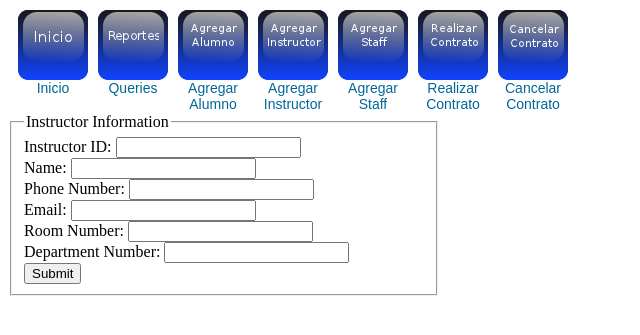
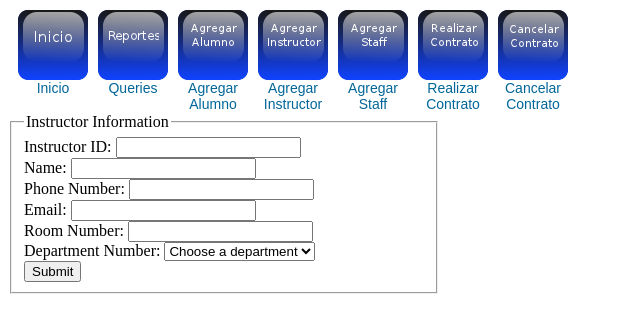
Before and after one commit to weapagawa/university, a PHP site: page /agregar_instructor.php in a window 1280 px wide. Shown: the top 335 px of the page, without its empty margins (0-640 px from the left). Run offline with PHP 8.4, Linux system fonts and the light colour scheme; tables that the repository leaves empty or names only in its code hold one stand-in row (values such as "Sample post").

Commit message:
agregar instructor

```diff
--- a/agregar_instructor.php
+++ b/agregar_instructor.php
@@ -17,9 +17,8 @@
 		die ('No se encuentra la base de datos seleccionada : ' . mysql_error());
 	}
 
-	$programs = mysql_query("SELECT id, name FROM Program") or die ('ERROR PROGRAMS: ' . mysql_error());
+	$dept = mysql_query("SELECT dnumber, dname FROM Department") or die ('ERROR DEPARTMENTS: ' . mysql_error());
 
-	$staff = mysql_query("SELECT id, name FROM Staff") or die ('ERROR STAFF: ' . mysql_error());
 ?>
 <!DOCTYPE html PUBLIC "-//W3C//DTD XHTML 1.0 Transitional//EN" "http://www.w3.org/TR/xhtml1/DTD/xhtml1-transitional.dtd">
 <html xmlns="http://www.w3.org/1999/xhtml">
@@ -40,7 +39,20 @@
                     Phone Number: <input name="phone" type="text"/><br />
                     Email: <input name="email" type="text"/><br />
                     Room Number: <input name="roomNumber" type="text"/><br />
-                    Department Number: <input name="dNumber" type="text"/><br />
+                    Department Number: <select name="dNumber">
+		                    <!--Se revisa si hay por lo menos una fila de resultados-->
+		                    <?php if (mysql_num_rows($dept) > 0) {?>
+		                    <option selected="selected" value="null">Choose a department</option>
+		                    <?php
+		                            while($row = mysql_fetch_array($dept))
+		                            {
+		                                echo "<option value=".$row['dnumber'].">".$row['dname']."</option>";
+		                            }
+		                        } else {
+		                        echo "<option value=\"null\">There are no programs</option>";
+		                     }
+		                    ?>
+                    </select><br />
                     <input class="form_button" type="submit" value="Submit">
                 </fieldset>
             </form>
```
